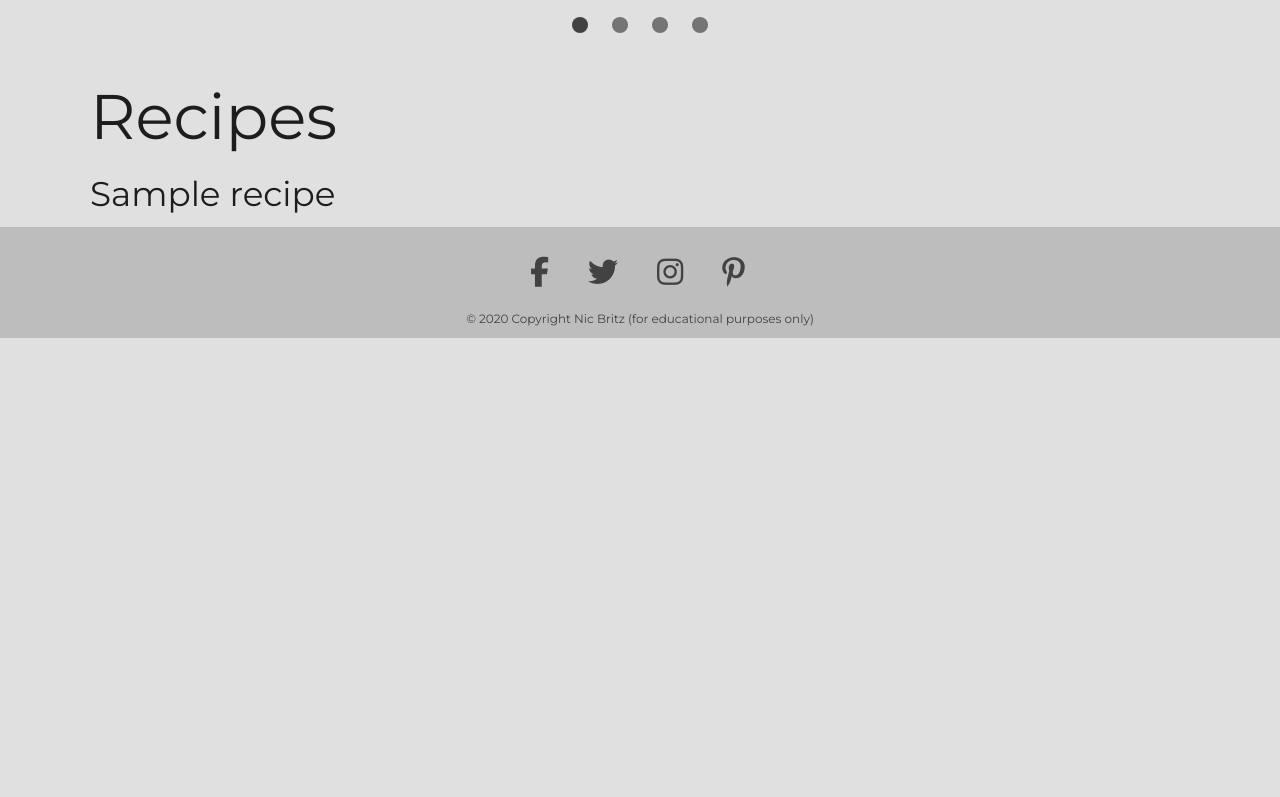
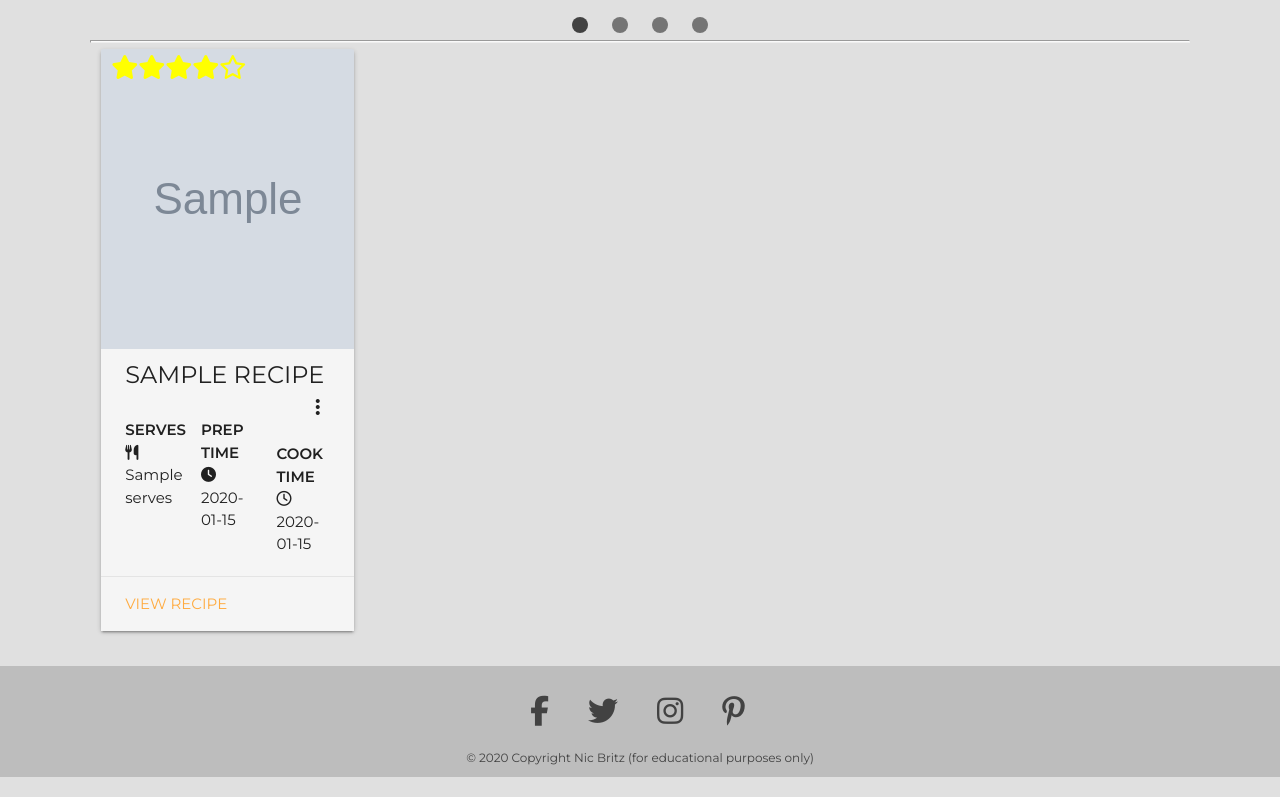
Before and after one commit to NicBritz/homechopped, a Flask app: page / in a window 1280 px wide. Shown: the part 487-1284 px from the top of the page. Before the commit the page ends 825 px from the top, so only its background shows below. Run offline with Flask 2, Linux system fonts and the light colour scheme; grey boxes marked "Sample" are stand-in pictures; a database or web service that is not in the repository returns one stand-in record (values such as "Sample title"); some libraries are stand-ins or nearby versions.

Commit message:
:sparkels: added recipe cards to the index page

```diff
--- a/app.py
+++ b/app.py
@@ -13,7 +13,7 @@ mongo = PyMongo(app)
 
 @app.route('/')
 def index():
-    return render_template('index.html', recipes=mongo.db.recipes.find())
+    return render_template('index.html', recipes=mongo.db.recipes.find(), categories=mongo.db.categories.find())
 
 
 if __name__ == '__main__':
--- a/static/css/style.css
+++ b/static/css/style.css
@@ -6,14 +6,17 @@
     margin: 0;
 }
 
+body {
+    background-color: #e0e0e0;
+}
 .container {
     margin: 0 6rem 0 6rem;
     max-width: none;
     width: auto;
 }
 
-body {
-    background-color: #e0e0e0;
+.divider{
+    background-color:#fafafa;
 }
 
 /* Header */
@@ -64,7 +67,7 @@ body {
 /* index main slider image */
 
 /* indicators */
-.slider .indicators .indicator-item{
+.slider .indicators .indicator-item {
     background-color: #757575;
 }
 
@@ -73,11 +76,50 @@ body {
 }
 
 /* image captions */
-.slider .slides li .caption{
-    background-color: rgba(255,255,255,0.5);
+.slider .slides li .caption {
+    background-color: rgba(255, 255, 255, 0.5);
     color: #616161;
     width: 100%;
     left: 0;
+}
+
+/* Cards */
+
+.card{
+    background-color: #f5f5f5;
+}
+
+.card-image img {
+    width: 300px;
+    height: 300px;
+    object-fit: cover;
+    overflow: hidden;
+    top: -30px !important;
+}
+
+.rating-star {
+    position: relative;
+    color: #ffff00;
+    font-size: 1.6em;
+    z-index: 2;
+    margin-right: 0 !important;
+    margin-top: 5px;
+    left: 10px;
+}
+
+.card .card-content {
+    padding-top: 0;
+    padding-bottom: 0;
+}
+
+.card .card-content .card-title {
+    top: -20px;
+    position: relative;
+}
+
+.recipe-card-info-text p {
+    font-weight: bold;
+    font-size: 1em;
 }
 
 /* Media Queries */
--- a/static/js/app.js
+++ b/static/js/app.js
@@ -4,15 +4,8 @@ document.addEventListener('DOMContentLoaded', function () {
     let sidenavElems = document.querySelectorAll('.sidenav');
     let sidenavInstances = M.Sidenav.init(sidenavElems);
 
-    // Carousel init
-    let carouselElems = document.querySelectorAll('.carousel');
-    let carouselInstances = M.Carousel.init(carouselElems);
-    let carouselInstance = M.Carousel.init({
-        fullWidth: true,
-        indicators: true
-    });
-
     // Slider init
     let sliderElems = document.querySelectorAll('.slider');
     let instances = M.Slider.init(sliderElems);
+
 });
--- a/templates/index.html
+++ b/templates/index.html
@@ -38,8 +38,63 @@
             </li>
         </ul>
     </div>
-    <h1>Recipes</h1>
-    {% for recipe in recipes %}
-        <h4>{{ recipe.name }}</h4>
-    {% endfor %}
+
+    <hr class="divider">
+
+    <!-- Recipe cards-->
+    <div class="row">
+        {% for recipe in recipes %}
+            <div class="col s12 m6 l3">
+                <div class="card ">
+                    <div class="card-image">
+                    <!-- display correct number of stars -->
+                        {% for i in range(1,6) %}
+                            {% if recipe.current_rating|int < i %}
+                                <i class="far fa-star left rating-star"></i>
+                            {% else %}
+                                <i class="fas fa-star left rating-star"></i>
+                            {% endif %}
+                        {% endfor %}
+                        <!-- add card image -->
+                        <span>
+                        <a href="/"><img src="{{ recipe.image_url }}" alt="{{ recipe.name }}"></a>
+                        </span>
+                    </div>
+                    <div class="card-content">
+                        <!--recipe title-->
+                            <span class="card-title activator grey-text text-darken-4">{{ recipe.name|upper }}
+                                <i class="material-icons right">more_vert</i>
+                            </span>
+                        <!-- recipe info-->
+                        <div class="row">
+                            <div class="col s4 recipe-card-info-text">
+                                <p>SERVES</p>
+                                <i class="fas fa-utensils"></i>
+                                <span> {{ recipe.serves }}</span>
+                            </div>
+                            <div class="col s4 recipe-card-info-text">
+                                <p>PREP TIME</p>
+                                <i class="fas fa-clock"></i>
+                                <span> {{ recipe.preptime }}</span>
+                            </div>
+                            <div class="col s4 recipe-card-info-text">
+                                <p>COOK TIME</p>
+                                <i class="far fa-clock"></i>
+                                <span> {{ recipe.cooktime }}</span>
+                            </div>
+                        </div>
+                    </div>
+                    <div class="card-action">
+                        <a href="#">View Recipe</a>
+                    </div>
+                    <div class="card-reveal">
+                        <span class="card-title grey-text text-darken-4">{{ recipe.name|upper }}<i
+                                class="material-icons right">close</i></span>
+                        <p>{{ recipe.description }}</p>
+                        <a href="#">VIEW RECIPE</a>
+                    </div>
+                </div>
+            </div>
+        {% endfor %}
+    </div>
 {% endblock %}
```
